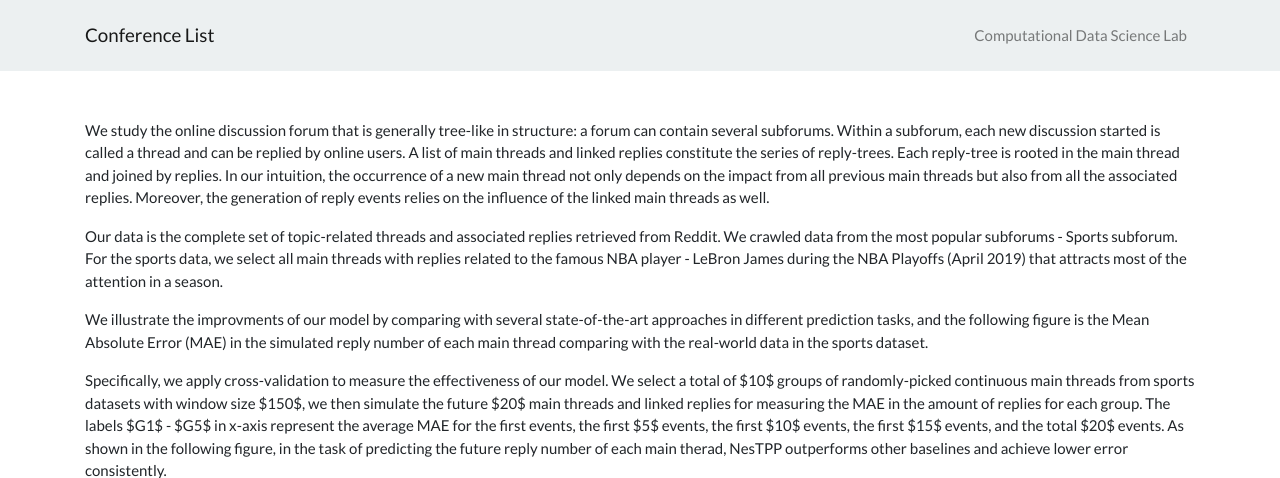
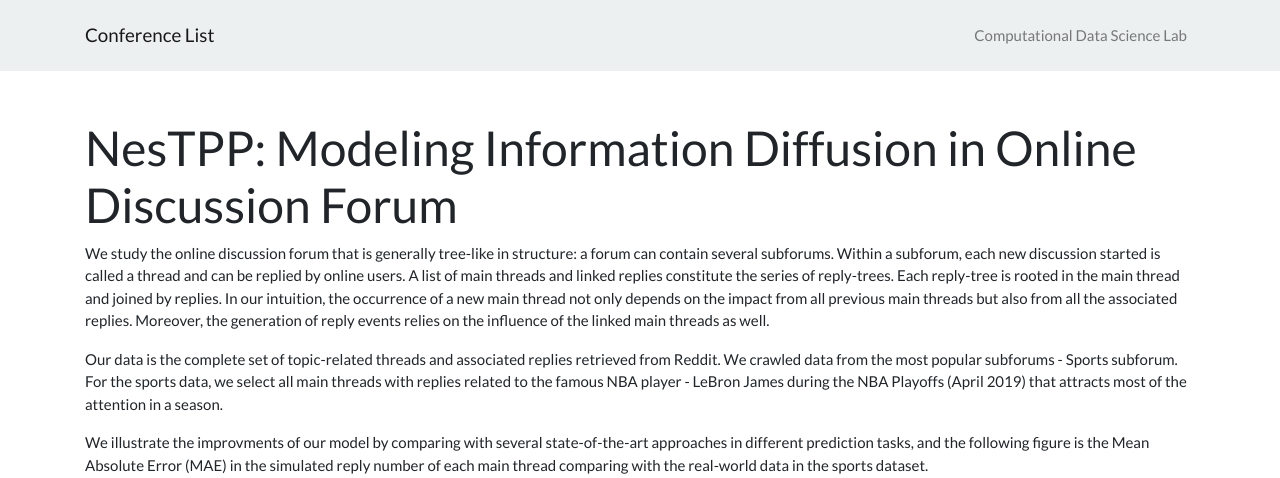
Before and after one commit to cdslabamotong/NesTPP_illustration, a Jekyll site: the page built from index.md, in a window 1280 px wide, cut to the strip 0-478 px from the top of the page. Built offline with Jekyll 4.4.1, drawn with Linux system fonts in a browser that asks for light colours; our own code applies the rules of GitHub Pages for plain Markdown files.

Commit message:
Update index.md

```diff
--- a/index.md
+++ b/index.md
@@ -4,8 +4,10 @@ title: An illustration for NesTPP
 
 --------
 
-NesTPP: Modeling Information Diffusion in Online Discussion Forum
 ---
+
+<h1>NesTPP: Modeling Information Diffusion in Online Discussion Forum</h1>
+
 We study the online discussion forum that is generally tree-like in structure: a forum can contain several subforums. Within a subforum, each new discussion started is called a thread and can be replied by online users. A list of main threads and linked replies constitute the series of reply-trees. Each reply-tree is rooted in the main thread and joined by replies. In our intuition, the occurrence of a new main thread not only depends on the impact from all previous main threads but also from all the associated replies. Moreover, the generation of reply events relies on the influence of the linked main threads as well.
 
 Our data is the complete set of topic-related threads and associated replies retrieved from Reddit. We crawled data from the most popular subforums - Sports subforum. For the sports data, we select all main threads with replies related to the famous NBA player - LeBron James during the NBA Playoffs (April 2019) that attracts most of the attention in a season.
```
